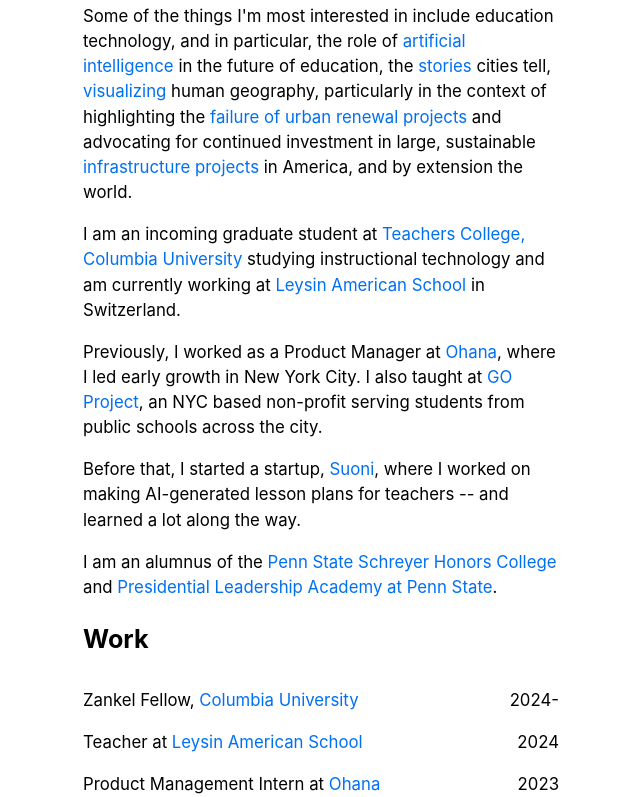
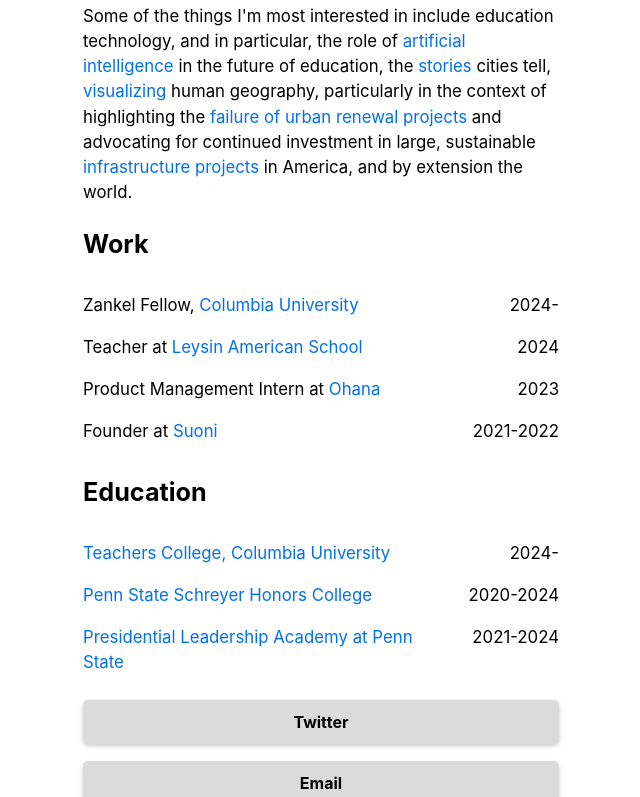
Before and after one commit to dvdhutch/dvdhutch-personal-site, a Next.js app: page / in a window 1280 px wide. Shown: the part 566-1363 px from the top of the page, without its empty margins (319-959 px from the left). Built offline with nearby package versions, Linux system fonts and the light colour scheme.

Commit message:
Update index.js

```diff
--- a/pages/index.js
+++ b/pages/index.js
@@ -27,11 +27,6 @@
         <p> <b> What important truth do very few people agree with you on? Or, to the entrepreneur, what valuable company is nobody building? <a href="https://en.wikipedia.org/wiki/Zero_to_One">(<i>Thiel</i>)</a> </b> </p>
         <p> Without fail, this question leads me to ponder, as I try to understand and piece together solutions to problems. Outwardly people describe me as calm and affable but inwardly I can't sit still and am always trying to figure out what comes next.</p>
         <p> Some of the things I'm most interested in include education technology, and in particular, the role of <a href="https://www.ted.com/talks/sal_khan_the_amazing_ai_super_tutor_for_students_and_teachers/c">artificial intelligence</a> in the future of education, the <a href="http://paulgraham.com/cities.html">stories</a> cities tell, <a href="https://ourworldindata.org/">visualizing</a> human geography, particularly in the context of highlighting the <a href="https://www.segregationbydesign.com/">failure of urban renewal projects</a> and advocating for continued investment in large, sustainable <a href="https://www.noahpinion.blog/p/interview-patrick-collison-co-founder">infrastructure projects</a> in America, and by extension the world. </p>
-        <p> I am an incoming graduate student at <a href="https://www.tc.columbia.edu">Teachers College, Columbia University</a> studying instructional technology and am currently working at <a href="https://www.las.ch">Leysin American School</a> in Switzerland.</p>
-        <p> Previously, I worked as a Product Manager at <a href="https://www.liveohana.ai">Ohana</a>, where I led early growth in New York City. I also taught at <a href="https://www.goprojectnyc.org">GO Project</a>, an NYC based non-profit serving students from public schools across the city. </p>
-        <p> Before that, I started a startup, <a href="https://www.suoni.co">Suoni</a>, where I worked on making AI-generated lesson plans for teachers -- and learned a lot along the way.</p>
-        <p> I am an alumnus of the <a href="https://www.shc.psu.edu">Penn State Schreyer Honors College</a> and <a href="https://www.academy.psu.edu">Presidential Leadership Academy at Penn State</a>.
-        </p>
       </section>
 
       <section className={utilStyles.headingMd}>
```
